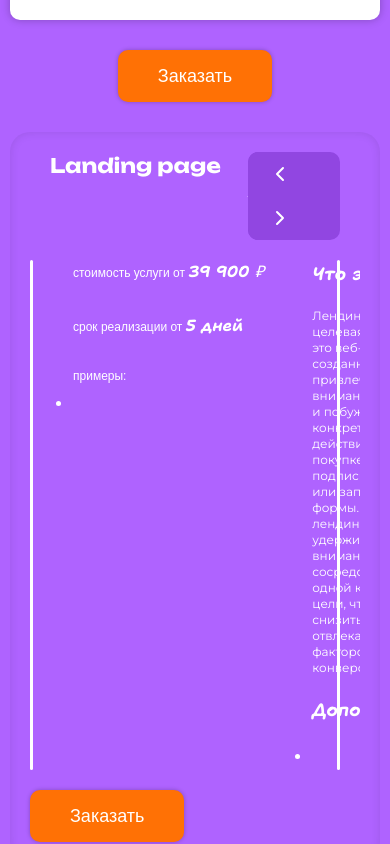
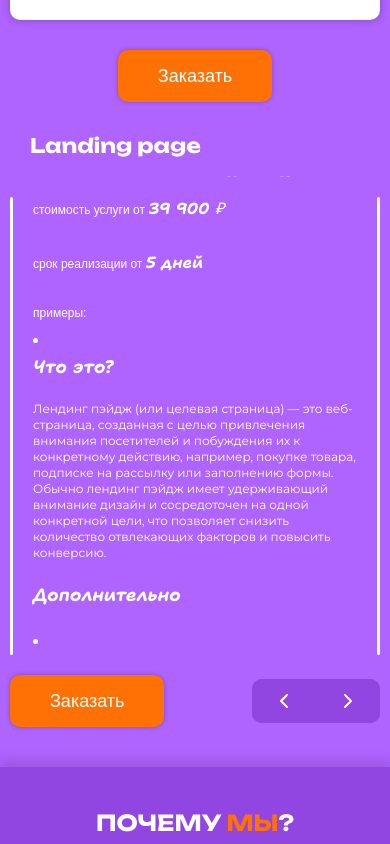
Before and after one commit to AlexandrNikolaenko/Creatieve, a Next.js app in the folder creatieve/: page / in a window 390 px wide. Shown: the part 2026-2870 px from the top of the page. Built offline with nearby package versions, Linux system fonts and the light colour scheme; a web font is replaced by a local one.

Commit message:
feat: Added adaptive for slidBlock in products.js

```diff
--- a/creatieve/src/app/components/portfolio.js
+++ b/creatieve/src/app/components/portfolio.js
@@ -46,10 +46,10 @@ function Work({work}) {
     return (
         <li className={`flex ${work.isReverse && 'flex-row-reverse'} max-laptop:flex-col-reverse gap-0 max-laptop:gap-5 items-center w-full`}>
             <div className="w-1/2 max-laptop:w-full flex gap-5 max-mobile:gap-2.5 max-laptop:max-w-[673px]">
-                <div className="w-[492px] h-[350px] max-mobile:h-[268px] max-small:h-[186px] overflow-y-scroll rounded-[10px]">
+                <div className="w-[492px] h-[350px] max-mobile:h-[268px] max-[480px]:h-[227px] max-small:h-[186px] overflow-y-scroll rounded-[10px]">
                     <img alt={work.title} className="w-full h-auto" src={work.urlImgDesk}></img>
                 </div>
-                <div className="w-[161px] h-[350px] max-mobile:h-[268px] max-small:h-[186px] overflow-y-scroll rounded-[10px]">
+                <div className="w-[161px] h-[350px] max-mobile:h-[268px] max-[480px]:h-[227px] max-small:h-[186px] overflow-y-scroll rounded-[10px]">
                     <img alt={work.title} className="w-full h-auto" src={work.urlImgMob}></img>
                 </div>
             </div>
--- a/creatieve/src/app/components/products.js
+++ b/creatieve/src/app/components/products.js
@@ -8,6 +8,7 @@ import { products } from "./optData";
 
 export default function Products() {
     let [showId, setShowId] = useState(1);
+    let [isOpen, setIsOpen] = useState(false);
 
     useEffect(() => {
         let slideProd = document.getElementById("slideProd");
@@ -34,22 +35,25 @@ export default function Products() {
                     {products.map(product => <ProductBlock product={product} key={product.id} changer={setShowId}/>)}
                 </div>
                 <OrderButton />
-                <div id="block" className="flex flex-col w-full gap-y-5 rounded-[20px] shadow-inner p-5">
+                <div id="block" className="flex flex-col w-full gap-y-5 rounded-[20px] max-laptop:rounded-none shadow-inner max-laptop:shadow-none p-5 max-laptop:p-0">
                     <div className="flex justify-between px-5">
                         <div id="slideName"  className="h-[45px] overflow-y-hidden relative">
                             <ul id="nameLine" className="flex flex-col gap-3">
                                 {products.map(product => <ProductTitle product={product} key={product.id}/>)}
                             </ul>
                         </div>
-                        <SlideButton changeId={setShowId} current={showId}/>
+                        {window.innerWidth >= 521 && <SlideButton changeId={setShowId} current={showId}/>}
                     </div>
                     <div id="slideProd" className="w-full overflow-x-hidden relative">
-                        <ul id="blockLine" className="flex gap-x-10 w-max">
+                        <ul id="blockLine" className="flex gap-x-5 w-max">
                             {products.map(product => <DescProductBlock product={product} key={product.id}/>)}
                             <div className="bg-white w-[3px] rounded"></div>
                         </ul>
                     </div>
-                    <OrderButton />
+                    <div className="flex w-full justify-between items-center max-[350px]:flex-col-reverse gap-3">
+                        <OrderButton />
+                        {window.innerWidth < 521 && <SlideButton changeId={setShowId} current={showId}/>}
+                    </div>
                 </div>
             </div>
         </section>
@@ -58,7 +62,7 @@ export default function Products() {
 
 function SlideButton({changeId, current}) {
     return (
-        <div className={`slideButton overflow-hidden rounded-[10px] bg-active-base`}>
+        <div className={`slideButton overflow-hidden rounded-[10px] h-min bg-active-base`}>
             <button onClick={() => {
                 if (current > 1) changeId(current - 1);
                 else changeId(products.length);
@@ -84,21 +88,30 @@ function ProductTitle({product}){
 }
 
 function DescProductBlock({product}) {
+    let width = document.documentElement.clientWidth;
+    console.log(width)
     function getWidth() {
-        if (window.innerWidth <= 1400) return window.innerWidth - 166
-        else return 1360 - 126
+        if (width <= 1440) {
+            if (width >= 1100) {
+                return width - 166
+            } else if (width >= 600) {
+                return width - 86
+            } else {
+                return width - 66
+            }
+        } else return 1360 - 86
     }
 
     return (
         <>
             <div className="bg-white w-[3px] rounded" id={`block${product.id}`}></div>
-            <li className={`flex gap-x-12`} style={{width: getWidth() + 'px'}}>
+            <li className={`flex gap-x-12 max-tablet:flex-col`} style={{width: getWidth() + 'px'}}>
                 <div className="flex flex-col gap-y-[30px] w-max">
                     <p className="text-white font-base text-base max-laptop:text-sm max-tablet:text-xs text-nowrap">стоимость услуги от <span className="font-ital text-xl max-laptop:text-lg max-tablet:text-base italic">{product.cost}</span></p>
                     <p className="text-white font-base text-base max-laptop:text-sm max-tablet:text-xs text-nowrap">срок реализации от <span className="font-ital text-xl max-laptop:text-lg max-tablet:text-base italic">{product.time} дней</span></p>
                     <div className="flex flex-col gap-y-2">
                         <p className="text-white font-base text-base max-laptop:text-sm max-tablet:text-xs text-nowrap">примеры:</p>
-                        <ul className="flex flex-col gap-y-2">
+                        <ul className="flex flex-col gap-y-2 list-inside">
                             {product.examples.map(example => <li key={example.id} className="text-white list-disc text-nowrap">{example.name}</li>)}
                         </ul>
                     </div>
@@ -107,7 +120,7 @@ function DescProductBlock({product}) {
                     <h5 className="text-white font-ital text-2xl max-laptop:text-xl max-tablet:text-lg italic">Что это?</h5>
                     <p className="text-white text-base max-laptop:text-sm max-tablet:text-xs">{product.fullDesc}</p>
                     <h5 className="text-white font-ital text-2xl max-laptop:text-xl max-tablet:text-lg italic">Дополнительно</h5>
-                    <ul className="leading-relaxed">
+                    <ul className="leading-relaxed list-inside">
                         {product.add.map(service => <li key={service.id} className="text-white list-disc">{service.service} <span>{service.price}</span></li>)}
                     </ul>
                 </div>
--- a/creatieve/src/app/globals.css
+++ b/creatieve/src/app/globals.css
@@ -54,11 +54,11 @@ input, textarea, select {
   appearance: none;
 }
 
-*::-webkit-scrollbar{
+*::-webkit-scrollbar, ::-moz-scrollbar{
   display: none;
 }
 
-html::-webkit-scrollbar, body::-webkit-scrollbar{
+html::-webkit-scrollbar, body::-webkit-scrollbar, html::-moz-scrollbar, body::-moz-scrollbar{
   display: initial;
 }
 
```
